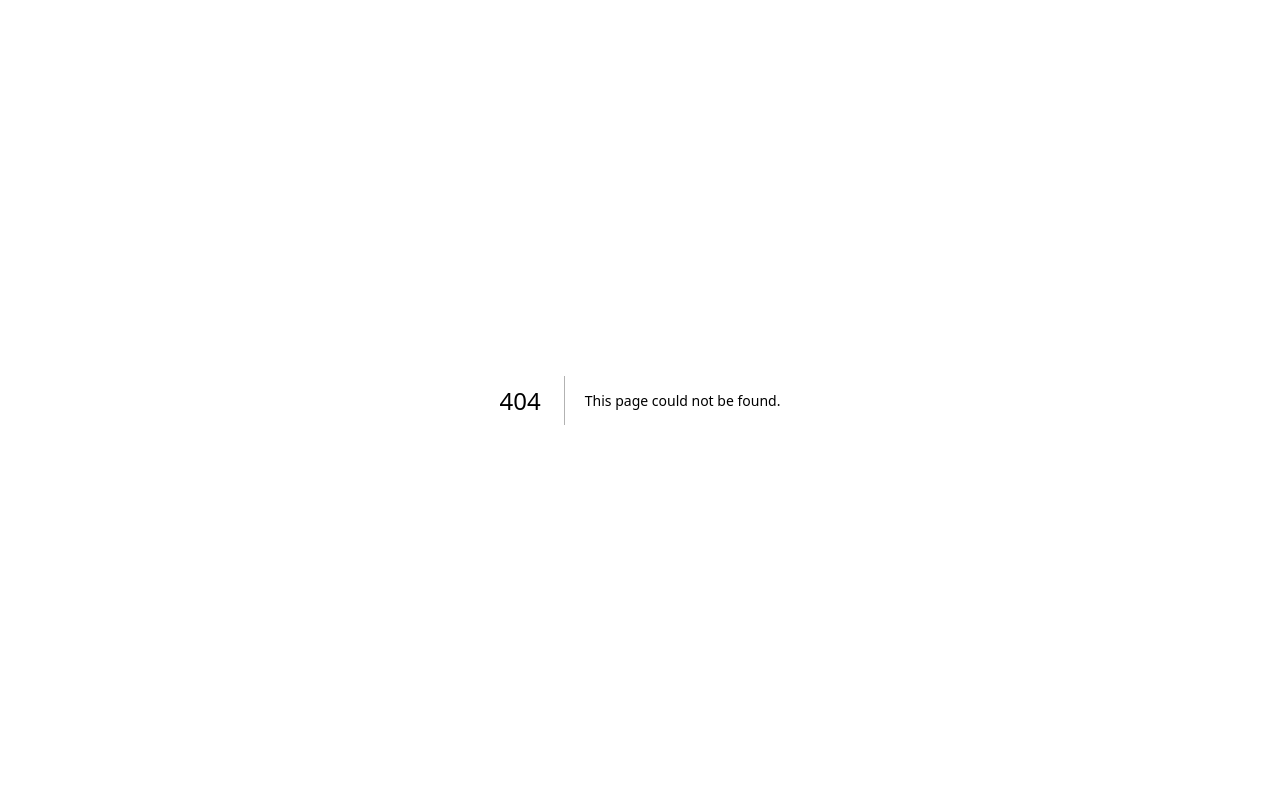
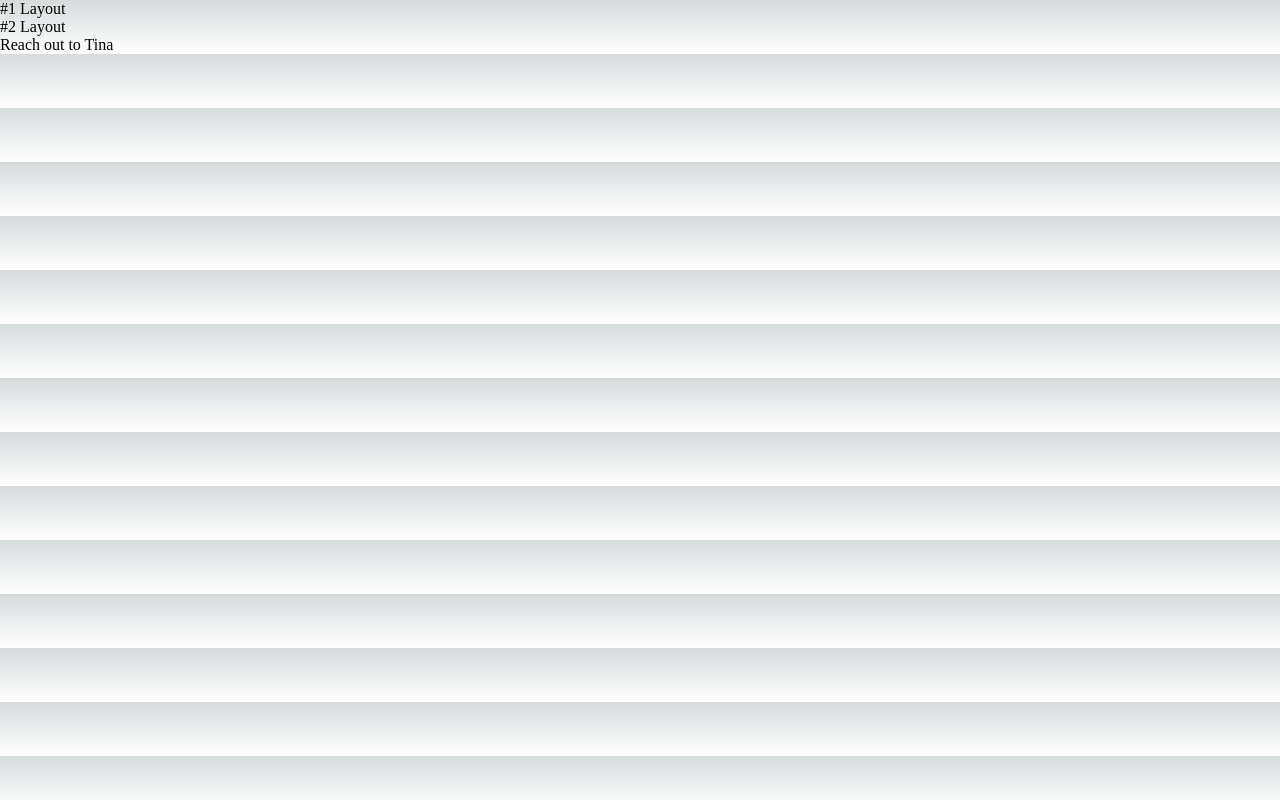
Before and after one commit to cguliuzza/tina-dev-site, a Next.js app: page /contact in a window 1280 px wide. Before the commit this address had no page. Built offline with nearby package versions, Linux system fonts and the light colour scheme.

Commit message:
Add a nested layout for the ContactLayout. The root layout and ContactLayout are both shown on the contact route

```diff
--- a/app/about/page.tsx
+++ /dev/null
@@ -1,3 +0,0 @@
-export default function About() {
-  return <div>About Tina</div>
-}
--- /dev/null
+++ b/app/contact/layout.tsx
@@ -0,0 +1,8 @@
+export default function ContactLayout({children}) {
+  return (
+    <div>
+      <div>#2 Layout</div>
+      <div>{children}</div>
+    </div>
+  )
+}
--- /dev/null
+++ b/app/contact/page.tsx
@@ -0,0 +1,3 @@
+export default function Contact() {
+    return <div>Reach out to Tina</div>
+  }
--- a/app/layout.tsx
+++ b/app/layout.tsx
@@ -12,7 +12,10 @@ export default function RootLayout({
         head.tsx. Find out more at https://beta.nextjs.org/docs/api-reference/file-conventions/head
       */}
       <head />
-      <body>{children}</body>
+      <body>
+        <div>#1 Layout</div>
+        <div>{children}</div>
+      </body>
     </html>
   )
 }
```
